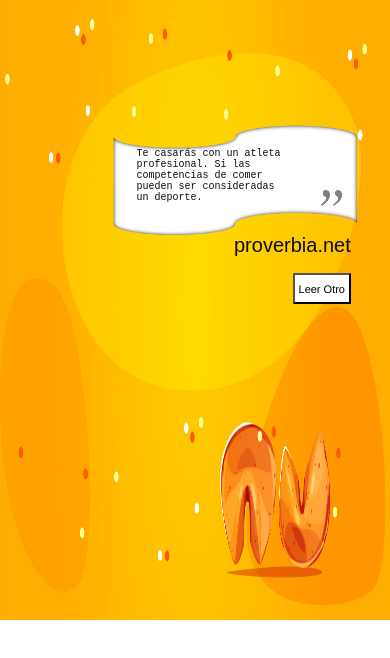
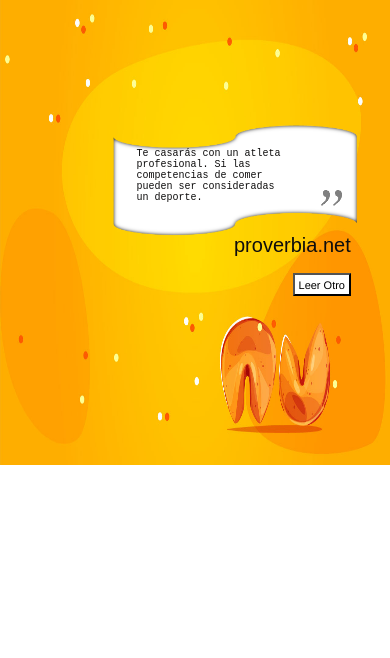
Before and after one commit to Ajvr2512/FrasesCambiando, a React (Vite) app: page / in a window 390 px wide. Shown: the top 658 px of the page. Built offline with nearby package versions, Linux system fonts and the light colour scheme.

Commit message:
Update App.css

```diff
--- a/src/App.css
+++ b/src/App.css
@@ -9,7 +9,7 @@
  background-color: yellow;
  display: flex;
  position: relative;
- height: 620px;
+ height: 465px;
 }
 
 .App img{
@@ -19,12 +19,12 @@ min-height: 50%;
 .img-container{
   display: flex;
   position: absolute;
-  margin-top: 80px;
+  margin-top: 40px;
   margin-left: 35%;
 
  }
  .img-container img{
-width: 100%;
+width: 90%;
 
  }
 
@@ -36,24 +36,26 @@ width: 100%;
   align-items: center;
   position: absolute;
   background-color:rgb(255, 255, 255);
-  left: 30%;
-  margin: 35%;
+  left: 300px;
+  margin: 350px;
   width: 10%;
   height: 5%;
 }
 @media (max-width: 1027px) {
   .App{
-    height: 620px;
+    height: 465px;
   }
 .img-container{
-   margin-top: 80px;
+   margin-top: 20px;
   margin-left: 25%;
   }
   .button{
-      margin: 45%;
+      margin: 35%;
 
   }
-
+  .App{
+    height: 465px;
+  }
 
 }
 @media (max-width: 857px){
@@ -61,6 +63,9 @@ width: 100%;
    width: 450px;
 
      }
+.App{
+  height: 465px;
+}
 }
 @media (max-width: 673px){
   .img-container img{
@@ -73,6 +78,9 @@ margin: 55%;
 left: 20%;
 width: 15%;
 }
+.App{
+  height: 465px;
+}
 }
 @media (max-width: 577px){
   .img-container img{
@@ -82,11 +90,14 @@ width: 15%;
 .button{
 font-size: 13px;
   }
+.App{
+  height: 465px;
+}
 }
 
 @media (max-width: 460px){
   .img-container {
-    margin-left: 12%;
+    margin-left: 18%;
 
       }
   .img-container img{
@@ -97,6 +108,9 @@ font-size: 13px;
 .button{
 font-size: 11px;
 margin-top: 70%;
+  }
+  .App{
+    height: 465px;
   }
 }
 @media (max-width: 455px){
@@ -110,5 +124,8 @@ margin-top: 70%;
     margin-left: 0%;
 
       }
+.App{
+  height: 465px;
+}
 
   }
--- a/src/component/Author/Author.css
+++ b/src/component/Author/Author.css
@@ -2,9 +2,9 @@
     color: rgb(14, 13, 13);
     display: flex;
     position: absolute;
-    margin-top: 25%;
+    margin-top: 280px;
     width: 30%;
-    margin-left: 55%;
+    margin-left: 63%;
     font-family:Arial, Helvetica, sans-serif;
     font-size: 150%;
 
@@ -13,11 +13,11 @@
 @media (max-width: 1027px) {
 .Author{
         margin-left: 60%;
-        margin-top: 35%;
+        margin-top: 250px;
     }
 @media (max-width: 857px){
 .Author{
-    margin-top: 40%;
+    margin-top: 250px;
 }
 }
 @media (max-width: 673px){
--- a/src/component/Phrases/text.css
+++ b/src/component/Phrases/text.css
@@ -3,31 +3,31 @@
     height: 30%;
     display: flex;
     position: absolute;
-    margin-top: 15%;
+    margin-top: 150px;
     width: 30%;
-    margin-left: 38%;
+    margin-left: 40%;
     font-family: 'Courier New', Courier, monospace;
 }
 
 @media (max-width: 1027px) {
 .text{
     margin-left: 32%;
-    margin-top: 20%;
+    margin-top: 15%;
 }
 @media (max-width: 857px){
 .text{
-    margin-top: 23%;
+    margin-top: 130px;
     width: 40%;
 }
 }
 @media (max-width: 673px){
 .text{
-    margin-top: 30%;
+    margin-top: 130px;
 }
 }
 @media (max-width: 577px){
 .text{
-    margin-top: 28%;
+    margin-top:115px;
     font-size: 12px;
 }
   }
@@ -35,14 +35,14 @@
 
 @media (max-width: 509px){
 .text{
-    margin-top:29%;
+   margin-top: 120px;
     margin-left: 35%;
     font-size: 12px;
 }
 }
 @media (max-width: 482px){
  .text{
-    margin-top: 32%;
+    margin-top: 105px;
 }
 }
 @media (max-width: 455px){
```
